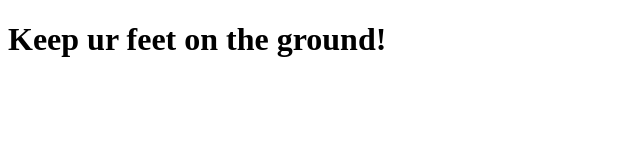
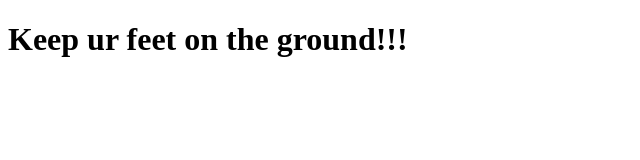
Before and after one commit to NewDekart/shri-2021-infra, a website: page public/index.html in a window 1280 px wide. Shown: the full height of the page, 0-640 px from the left. Drawn offline with Linux system fonts and the light colour scheme.

Commit message:
Проверка тэгов

```diff
--- a/public/index.html
+++ b/public/index.html
@@ -7,6 +7,6 @@
     <title>Infrasructure dekart416</title>
 </head>
 <body>
-    <h1>Keep ur feet on the ground!</h1>
+    <h1>Keep ur feet on the ground!!!</h1>
 </body>
 </html>
```
